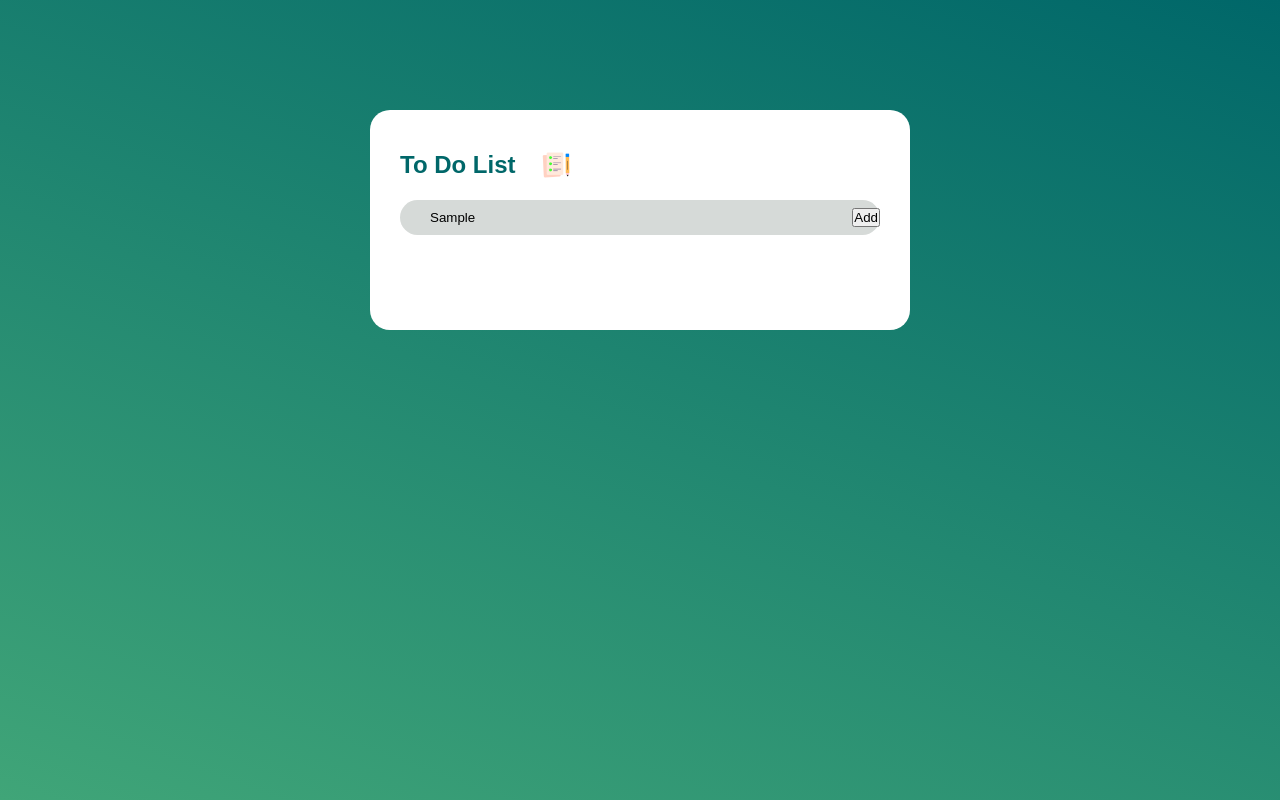
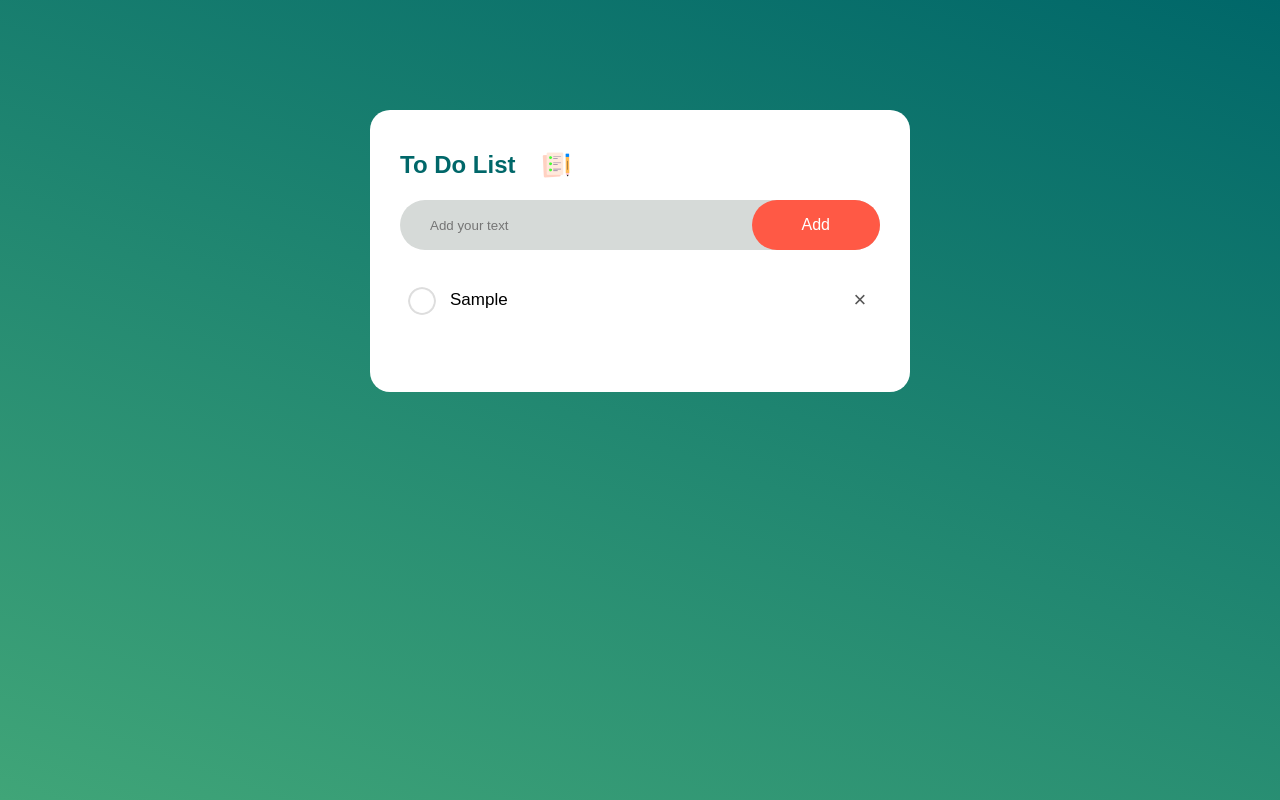
Before and after one commit to alexlaslau/js-todo, a plain HTML site: page index.html in a window 1280 px wide. Both pictures are taken after typing "Sample" into the empty fields and a click on the button "Add". Drawn offline with Linux system fonts and the light colour scheme.

Commit message:
Final tweaks to Todo App

```diff
--- a/index.html
+++ b/index.html
@@ -11,9 +11,15 @@
             <h2>To Do List <img src="./public/assets/icon.png" alt="photo-of-file-and-pencil"></h2>
             <div class="row">
                 <input type="text" id="input-box" placeholder="Add your text">
-                <button>Add</button>
+                <button onclick="addTask()">Add</button>
             </div>
+            <ul id="list-container">
+                <!-- <li class="checked">Task 1</li>
+                <li>Task 2</li>
+                <li>Task 3</li> -->
+            </ul>
         </div>
     </div>
+<script src="script.js"></script>
 </body>
 </html>
--- /dev/null
+++ b/script.js
@@ -0,0 +1,40 @@
+const inputBox = document.getElementById("input-box");
+const listContainer = document.getElementById("list-container");
+
+function addTask(){
+    if(inputBox.value === ""){
+        alert("You must write something");
+    }
+    else{
+        let li = document.createElement("li");
+        li.innerHTML = inputBox.value;
+        listContainer.appendChild(li);
+        let span = document.createElement("span");
+        span.innerHTML = "\u00d7";
+        li.appendChild(span);
+    }
+    inputBox.value = "";
+    saveData();
+}
+
+
+listContainer.addEventListener("click", function(e){
+    if (e.target.tagName === "LI"){
+        e.target.classList.toggle("checked");
+        saveData();
+    }
+
+    else if (e.target.tagName === "SPAN"){
+        e.target.parentElement.remove();
+        saveData();
+    }
+}, false);
+
+function saveData(){
+    localStorage.setItem("data", listContainer.innerHTML);
+}
+
+function showTask(){
+    listContainer.innerHTML = localStorage.getItem("data");
+}
+showTask();
--- a/styles/style.css
+++ b/styles/style.css
@@ -48,3 +48,61 @@ input{
     background: transparent;
     padding:10px;
 }
+
+button{
+    border:none;
+    outline:none;
+    padding:16px 50px;
+    border-radius:40px;
+    background:#ff5945;
+    color: #fff;
+    font-size:16px;
+    cursor:pointer;
+}
+
+ul li{
+    list-style: none;
+    font-size:17px;
+    padding: 15px 8px 12px 50px;
+    user-select:none;
+    cursor: pointer;
+    position:relative;
+}
+
+ul li::before{
+    content: '';
+    position:absolute;
+    width: 28px;
+    height: 28px;
+    border-radius:50%;
+    background-image: url(/public/assets/unchecked.png);
+    background-size:cover;
+    background-position: center;
+    top:12px;
+    left:8px;
+}
+
+ul li.checked{
+    color:#555;
+    text-decoration: line-through;
+}
+
+ul li.checked::before{
+    background-image: url(/public/assets/checked.png);
+}
+
+ul li span{
+    position: absolute;
+    right: 0px;
+    top: 5px;
+    width: 40px;
+    height: 40px;
+    font-size: 22px;
+    color:#555;
+    line-height: 40px;
+    text-align:center;
+    border-radius:50%;
+}
+ul li span:hover{
+    background: #edeef0;
+}
```
